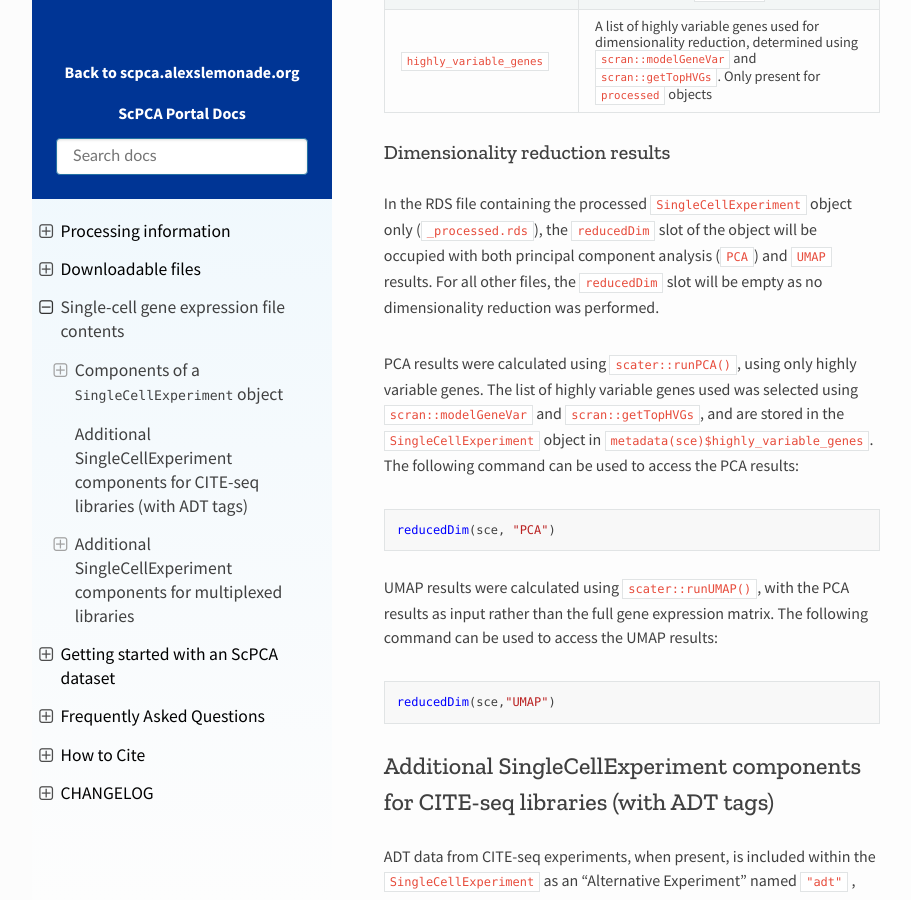
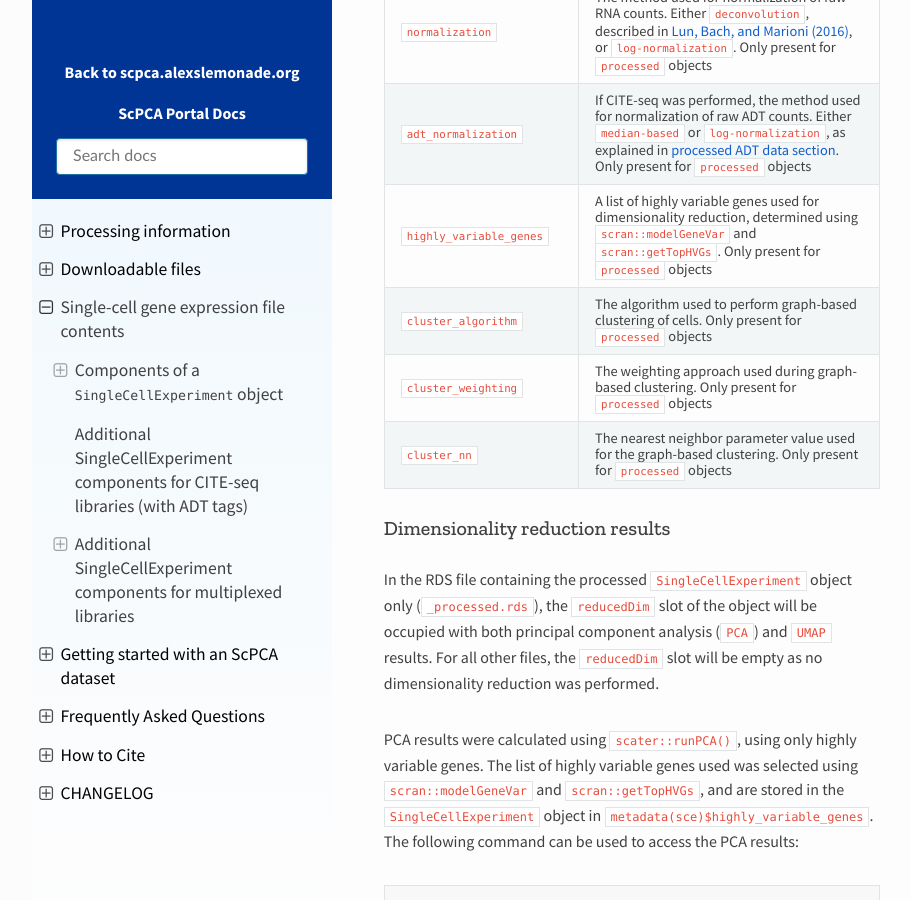
Before and after one commit to DongzeHE/scpca-docs, a Sphinx documentation site: the page built from docs/sce_file_contents.md, in a window 1280 px wide and 900 px high, scrolled down 4571 px. Shown: the whole window, without its empty margins (158-1069 px from the left). Built offline with Sphinx 7.4.7 and the Read the Docs theme 2.0.0, drawn with Linux system fonts in a browser that asks for light colours; some of the changed text lies outside the part shown.

Commit message:
Merge pull request #129 from AlexsLemonade/sjspielman/128-clustering-docs
Add docs for clustering

```diff
--- a/docs/sce_file_contents.md
+++ b/docs/sce_file_contents.md
@@ -60,6 +60,13 @@
 | `scpca_filter` | Labels cells as either `Keep` or `Remove` based on filtering criteria (`prob_compromised` < 0.75 and number of unique genes detected > 200) |
 | `adt_scpca_filter` | If CITE-seq was performed, labels cells as either `Keep` or `Remove` based on ADT filtering criteria (`discard = TRUE` as determined by [`DropletUtils::CleanTagCounts()`](https://rdrr.io/github/MarioniLab/DropletUtils/man/cleanTagCounts.html)) |
 
+The `processed` object has one additional `colData` column reflecting cluster assignments:
+
+| Column name             | Contents                                              |
+| ----------------------- | ----------------------------------------------------- |
+| `clusters`  | Cell cluster identity identified by graph-based clustering |
+
+
 ### Gene information and metrics
 
 Gene information and metrics calculated from the RNA-seq expression data are stored as a `DataFrame` in the `rowData` slot, with the Ensembl ID as the names of the rows.
@@ -109,6 +116,9 @@
 | `normalization`        | The method used for normalization of raw RNA counts. Either `deconvolution`, described in [Lun, Bach, and Marioni (2016)](https://doi.org/10.1186/s13059-016-0947-7), or `log-normalization`. Only present for `processed` objects |
 | `adt_normalization`        | If CITE-seq was performed, the method used for normalization of raw ADT counts. Either `median-based` or  `log-normalization`, as explained in {ref}`processed ADT data section <processing_information:Processed ADT data>`. Only present for `processed` objects |
 | `highly_variable_genes`        | A list of highly variable genes used for dimensionality reduction, determined using `scran::modelGeneVar` and `scran::getTopHVGs`. Only present for `processed` objects |
+| `cluster_algorithm` | The algorithm used to perform graph-based clustering of cells. Only present for `processed` objects |
+| `cluster_weighting` | The weighting approach used during graph-based clustering. Only present for `processed` objects |
+| `cluster_nn`        | The nearest neighbor parameter value used for the graph-based clustering. Only present for `processed` objects |
 
 ### Dimensionality reduction results
 
```
Also changed, not shown: docs/processing_information.md (+2 -0 lines), 1 other file.
